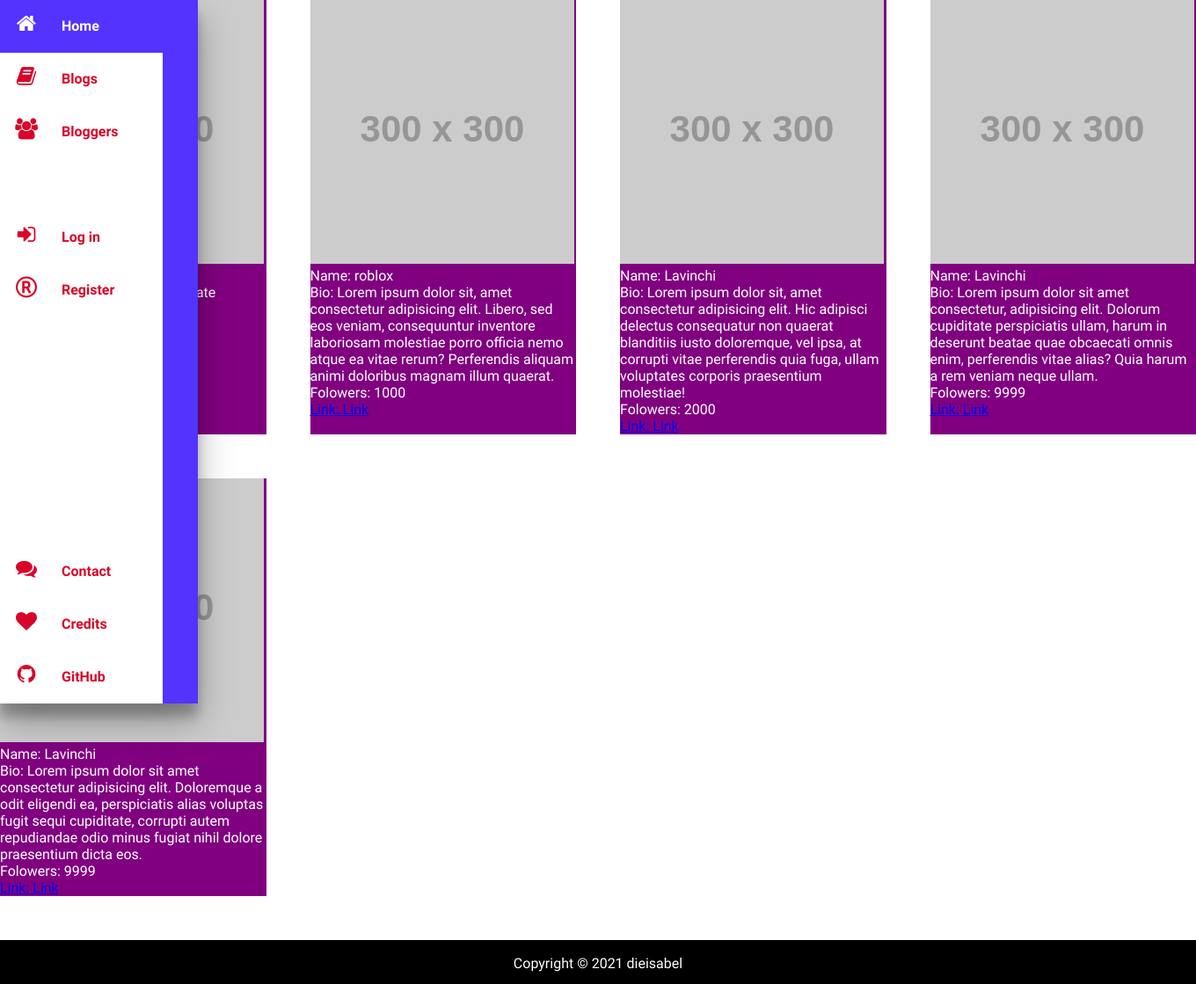
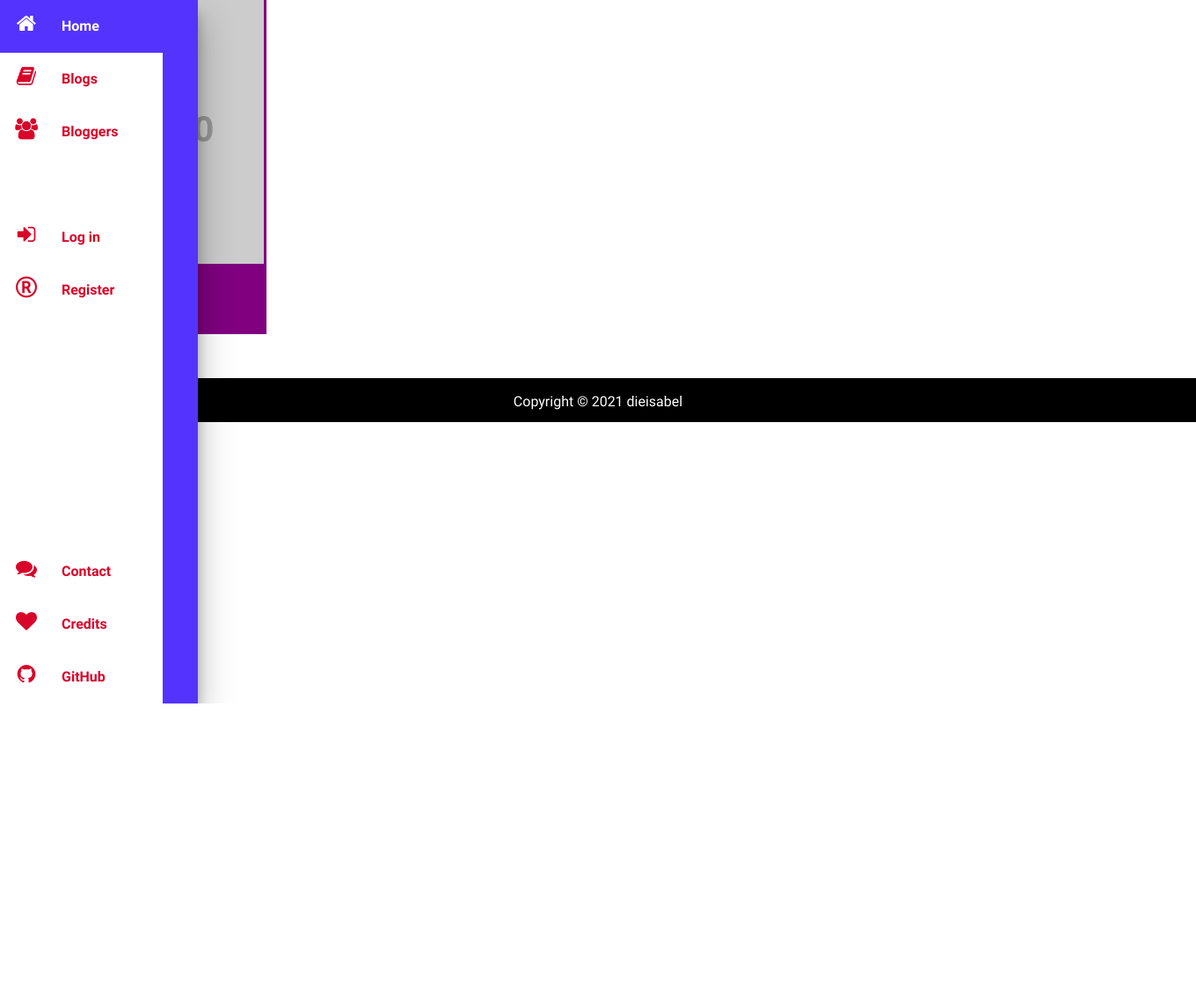
Before and after one commit to dieisabel/proggy, a Django app: template backend/blog/templates/blog/bloggers.html in a window 1360 px wide. Shown: the whole page at 88% size. After the commit the page ends 800 px from the top, so only its background shows below. Run offline with Django 3.2, Linux system fonts and the light colour scheme; the template is opened without the code that fills it: most values are stand-ins (such as "Sample title", 1, 10 or a date in 2020); grey boxes labelled with a size stand in for pictures from a placeholder-image service; some libraries are stand-ins or nearby versions.

Commit message:
Обновил шаблон bloggers.html
Теперь в шаблоне нет тестовых данных, они передаются к качестве
контекста для рендеринга

```diff
--- a/backend/blog/templates/blog/bloggers.html
+++ b/backend/blog/templates/blog/bloggers.html
@@ -4,95 +4,25 @@
 
 <div class="bloggers">
 
+    {% for blogger in bloggers %}
     <div class="bloggers__profile">
         <img src="https://fakeimg.pl/300x300/ff0000/" alt="" class="profile__avatar">
         <div class="profile__name">
-            Name: Lavinchi
+            Name: {{ blogger.name }}
         </div>
         <div class="profile__bio">
-            Bio: some idiot who tryes to create content. Join!
+            Bio: {{ blogger.bio }}
         </div>
         <div class="profile__detail">
             <div class="profile__followers">
-                <span>Folowers: 9999</span>
+                <span>Folowers: {{ blogger.followers }}</span>
             </div>
             <a href="#" class="profile__link">
-                Link: Link
+                Link: {{ blogger.link }}
             </a>
         </div>
     </div>
-
-    <div class="bloggers__profile">
-        <img src="https://fakeimg.pl/300x300/ff0000/" alt="" class="profile__avatar">
-        <div class="profile__name">
-            Name: roblox
-        </div>
-        <div class="profile__bio">
-            Bio: Lorem ipsum dolor sit, amet consectetur adipisicing elit. Libero, sed eos veniam, consequuntur inventore laboriosam molestiae porro officia nemo atque ea vitae rerum? Perferendis aliquam animi doloribus magnam illum quaerat.
-        </div>
-        <div class="profile__detail">
-            <div class="profile__followers">
-                <span>Folowers: 1000</span>
-            </div>
-            <a href="#" class="profile__link">
-                Link: Link
-            </a>
-        </div>
-    </div>
-
-    <div class="bloggers__profile">
-        <img src="https://fakeimg.pl/300x300/ff0000/" alt="" class="profile__avatar">
-        <div class="profile__name">
-            Name: Lavinchi
-        </div>
-        <div class="profile__bio">
-            Bio: Lorem ipsum dolor sit, amet consectetur adipisicing elit. Hic adipisci delectus consequatur non quaerat blanditiis iusto doloremque, vel ipsa, at corrupti vitae perferendis quia fuga, ullam voluptates corporis praesentium molestiae!
-        </div>
-        <div class="profile__detail">
-            <div class="profile__followers">
-                <span>Folowers: 2000</span>
-            </div>
-            <a href="#" class="profile__link">
-                Link: Link
-            </a>
-        </div>
-    </div>
-
-    <div class="bloggers__profile">
-        <img src="https://fakeimg.pl/300x300/ff0000/" alt="" class="profile__avatar">
-        <div class="profile__name">
-            Name: Lavinchi
-        </div>
-        <div class="profile__bio">
-            Bio: Lorem ipsum dolor sit amet consectetur, adipisicing elit. Dolorum cupiditate perspiciatis ullam, harum in deserunt beatae quae obcaecati omnis enim, perferendis vitae alias? Quia harum a rem veniam neque ullam.
-        </div>
-        <div class="profile__detail">
-            <div class="profile__followers">
-                <span>Folowers: 9999</span>
-            </div>
-            <a href="#" class="profile__link">
-                Link: Link
-            </a>
-        </div>
-    </div>
-
-    <div class="bloggers__profile">
-        <img src="https://fakeimg.pl/300x300/ff0000/" alt="" class="profile__avatar">
-        <div class="profile__name">
-            Name: Lavinchi
-        </div>
-        <div class="profile__bio">
-            Bio: Lorem ipsum dolor sit amet consectetur adipisicing elit. Doloremque a odit eligendi ea, perspiciatis alias voluptas fugit sequi cupiditate, corrupti autem repudiandae odio minus fugiat nihil dolore praesentium dicta eos.
-        </div>
-        <div class="profile__detail">
-            <div class="profile__followers">
-                <span>Folowers: 9999</span>
-            </div>
-            <a href="#" class="profile__link">
-                Link: Link
-            </a>
-        </div>
-    </div>
+    {% endfor %}
 
 </div>
 
```
